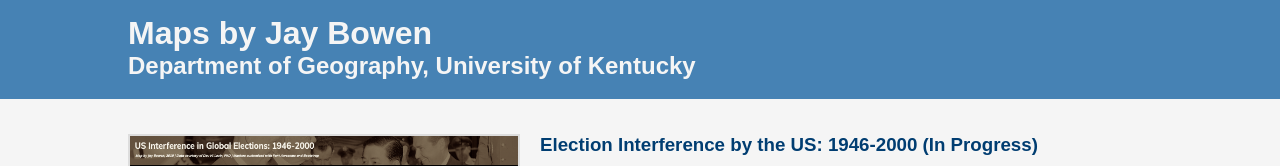
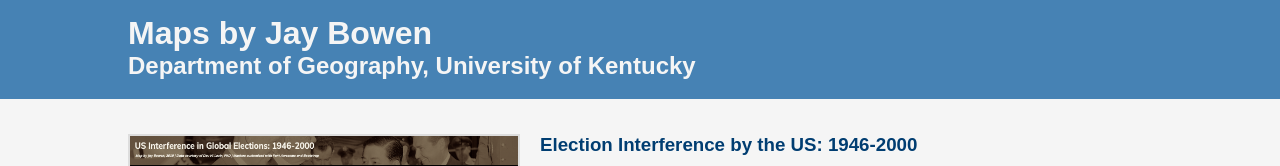
Before and after one commit to jebowe3/Map-Portfolio, a plain HTML site: page index.html in a window 1280 px wide. Shown: the top 166 px of the page. Drawn offline with nearby package versions, Linux system fonts and the light colour scheme; a web font is replaced by a local one.

Commit message:
Update index.html

```diff
--- a/index.html
+++ b/index.html
@@ -93,7 +93,7 @@
 
   <section class="project">
     <a target='_blank' href="https://jebowe3.github.io/Election-Interference/"><img src="images/Interference.png" alt="A map showing known instances of election interference by the US between 1946 and 2000" class="project-image" /></a>
-    <h3>Election Interference by the US: 1946-2000 (In Progress)</h3>
+    <h3>Election Interference by the US: 1946-2000</h3>
     <p>This map uses data from Dr. Dov H. Levin's Partisan Electoral Interventions by the Great Powers (PEIG) Dataset. This dataset includes only information on election interventions and does not include US involvement in coups d'état.</p>
     <ul>
       <li>See the map: <a target='_blank' href="https://jebowe3.github.io/Election-Interference/">Election Interference by the US: 1946-2000</a></li>
```
